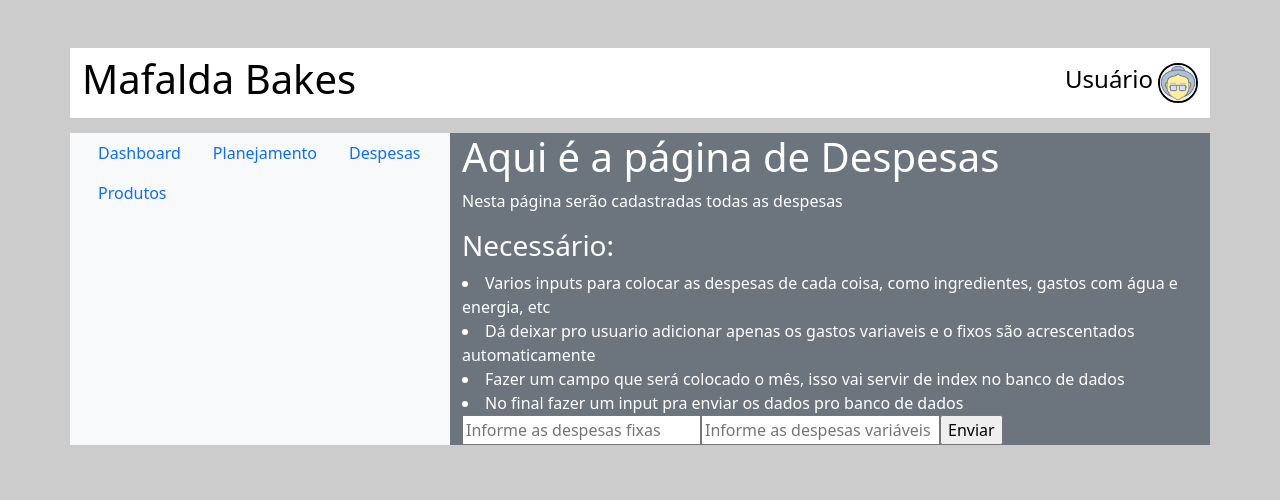
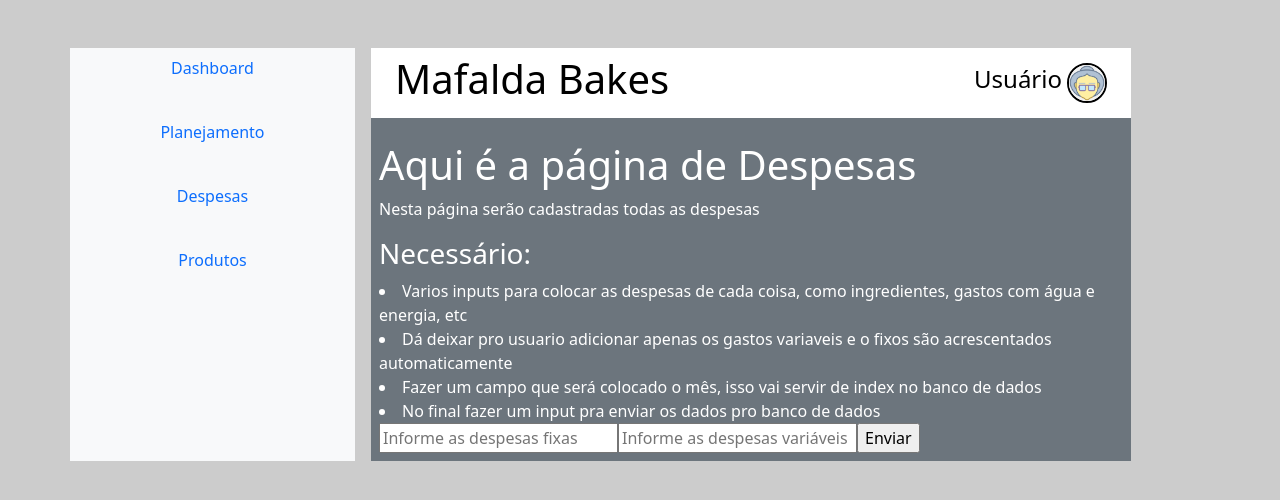
Before and after one commit to MontanoZ/mafaldabakes, a Vue app in the folder Delícias da Vovó/: page /Despesas in a window 1280 px wide. Shown: the top 500 px of the page. Built offline with nearby package versions, Linux system fonts and the light colour scheme.

Commit message:
Ajustes no estilo com vue

```diff
--- a/Delícias da Vovó/src/App.vue
+++ b/Delícias da Vovó/src/App.vue
@@ -1,11 +1,11 @@
 
 <template>
-    <div class="container mt-5 ">
-      <div class="row ">
-        <Header />
-        <Navbar />
-        <section class="col-sm-8 bg-secondary text-white">
-          <RouterView /> <!-- Isso é o que permite chamar as outras páginas -->
+    <div class="container mt-5">
+      <div class="row">
+        <Navbar class="me-3"/>
+        <section class="col-sm-8 bg-secondary text-white p-0">
+          <Header />
+          <RouterView class="p-2 "/>
         </section>
       </div>
     </div>
--- a/Delícias da Vovó/src/components/Header.vue
+++ b/Delícias da Vovó/src/components/Header.vue
@@ -1,9 +1,9 @@
 <template>
-    <div class="header">
+    <div class="header px-4">
         <h1>Mafalda Bakes</h1>
         <div class="user">
             <h4>Usuário</h4>
-            <img class="img" src="../vovo.png" alt="">
+            <img class="img" :src="usuario" :alt="alt">
         </div>
     </div>
 </template>
@@ -11,23 +11,24 @@
 <script>
     export default{
         name: "Header",
-        methods: {
-        async corNav(){
-
+        data(){
+            return{
+                usuario: "/img/vovo.png",
+                alt: "Foto do Usuario"
+            }
         }
-    }
     }
 
 </script>
 
 <style scoped>
     .header{
+        display: flex;
         justify-content: space-between;
         align-items: center;
         height: 70px;
         text-align: left;
         list-style: none;
-        display: flex;
         color: black;
         text-decoration: none;
         background-color: white;
--- a/Delícias da Vovó/src/components/Navbar.vue
+++ b/Delícias da Vovó/src/components/Navbar.vue
@@ -1,8 +1,6 @@
 <template>
-    <!-- col-4 bg-danger bg-gradient -->
-
-    <nav class="bg-light  col-sm-4 ">
-        <ul class="nav">
+    <nav class="bg-light col-sm-3 ">
+        <ul class="nav flex-column text-center ">
             <RouterLink class=" nav-link" to="/">Dashboard</RouterLink><br>
             <RouterLink class=" nav-link" to="/Planejamento">Planejamento</RouterLink><br>
             <RouterLink class=" nav-link" to="/Despesas">Despesas</RouterLink><br>
```
Also changed, not shown: Delícias da Vovó/public/img/vovo.png (renamed from Delícias da Vovó/src/vovo.png).
